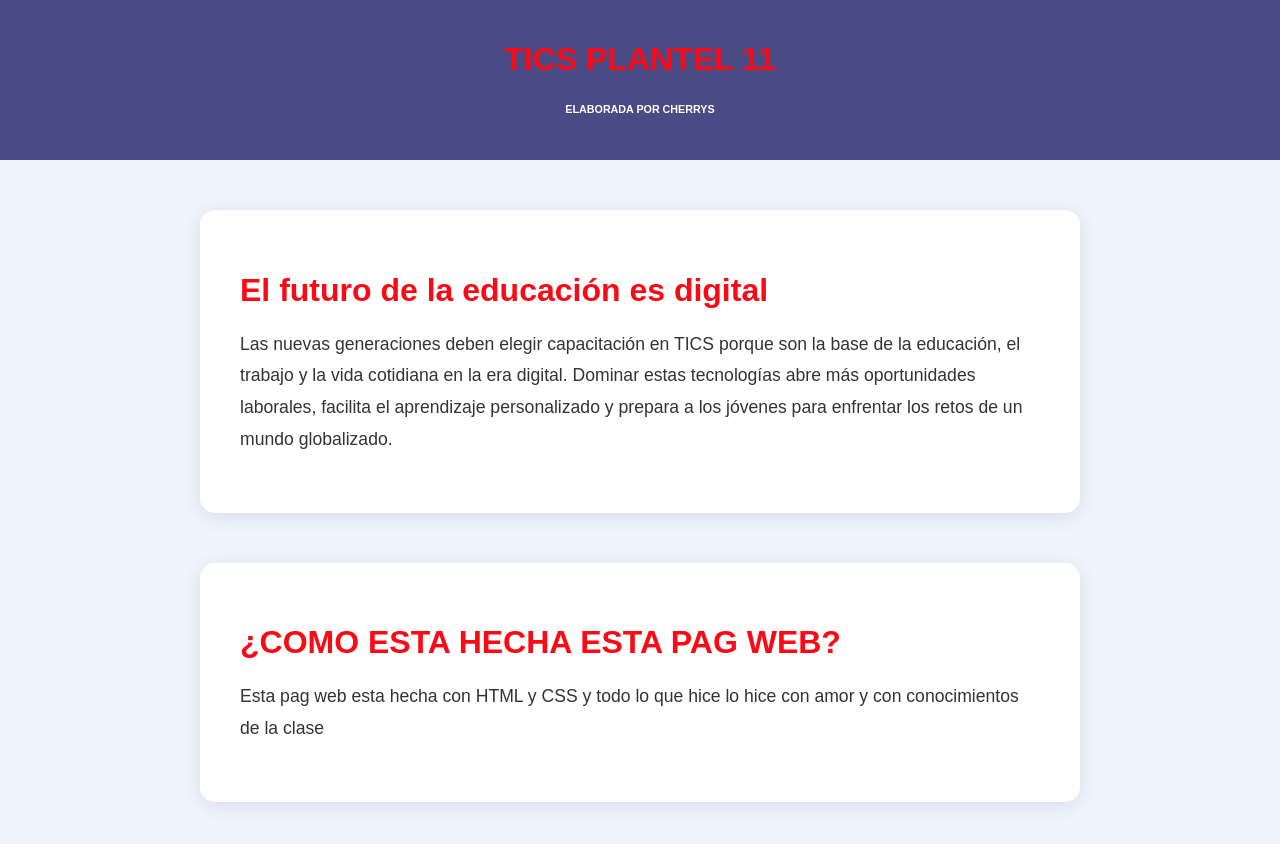
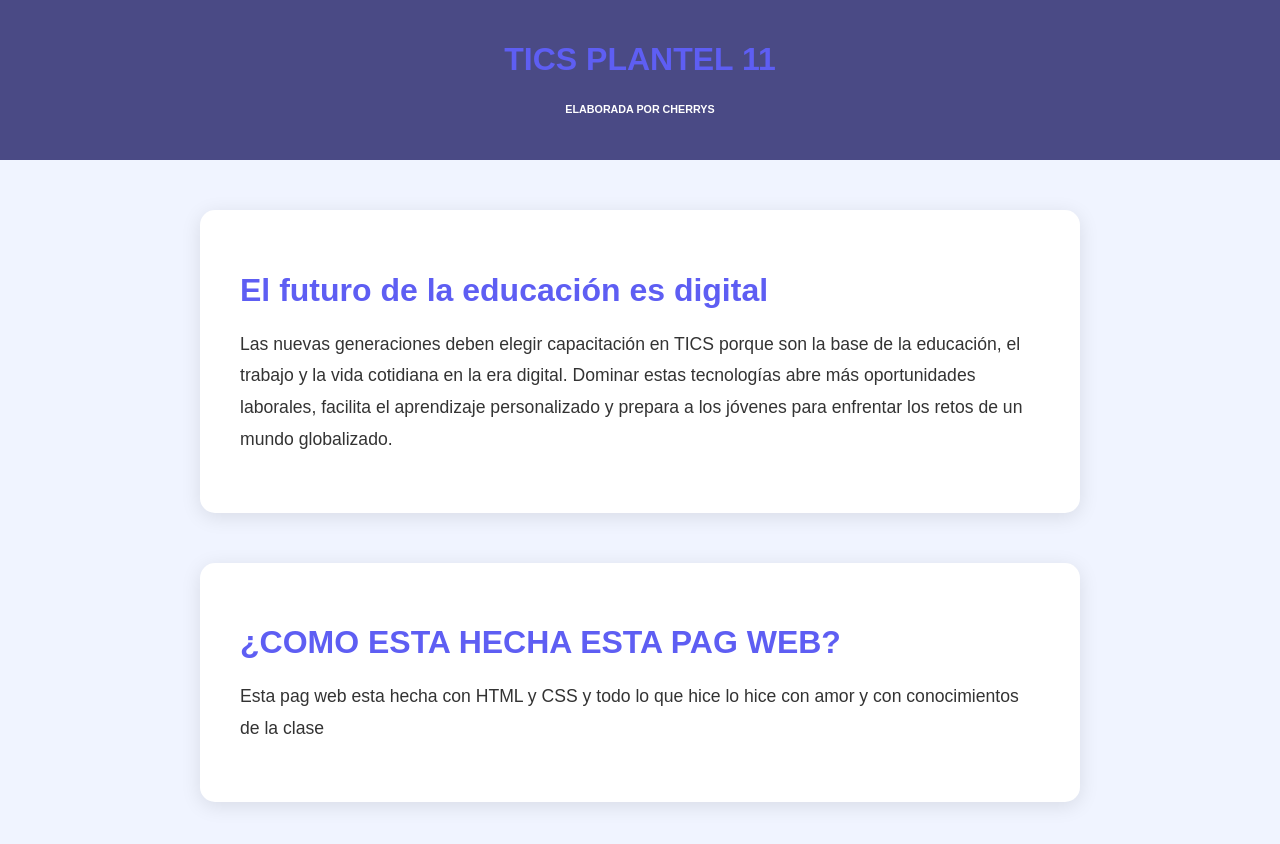
Before and after one commit to oliverlopez17/mi-web, a website: page public/index.html in a window 1280 px wide. Drawn offline with Linux system fonts and the light colour scheme.

Commit message:
cambie los titulos de color

```diff
--- a/public/estilos.css
+++ b/public/estilos.css
@@ -24,7 +24,7 @@ header {
 
 h1 {
     font-size: 2em;
-    color: #fc0915;
+    color: #5e5ef3;
     margin-bottom: 20px;
 }
 
```
